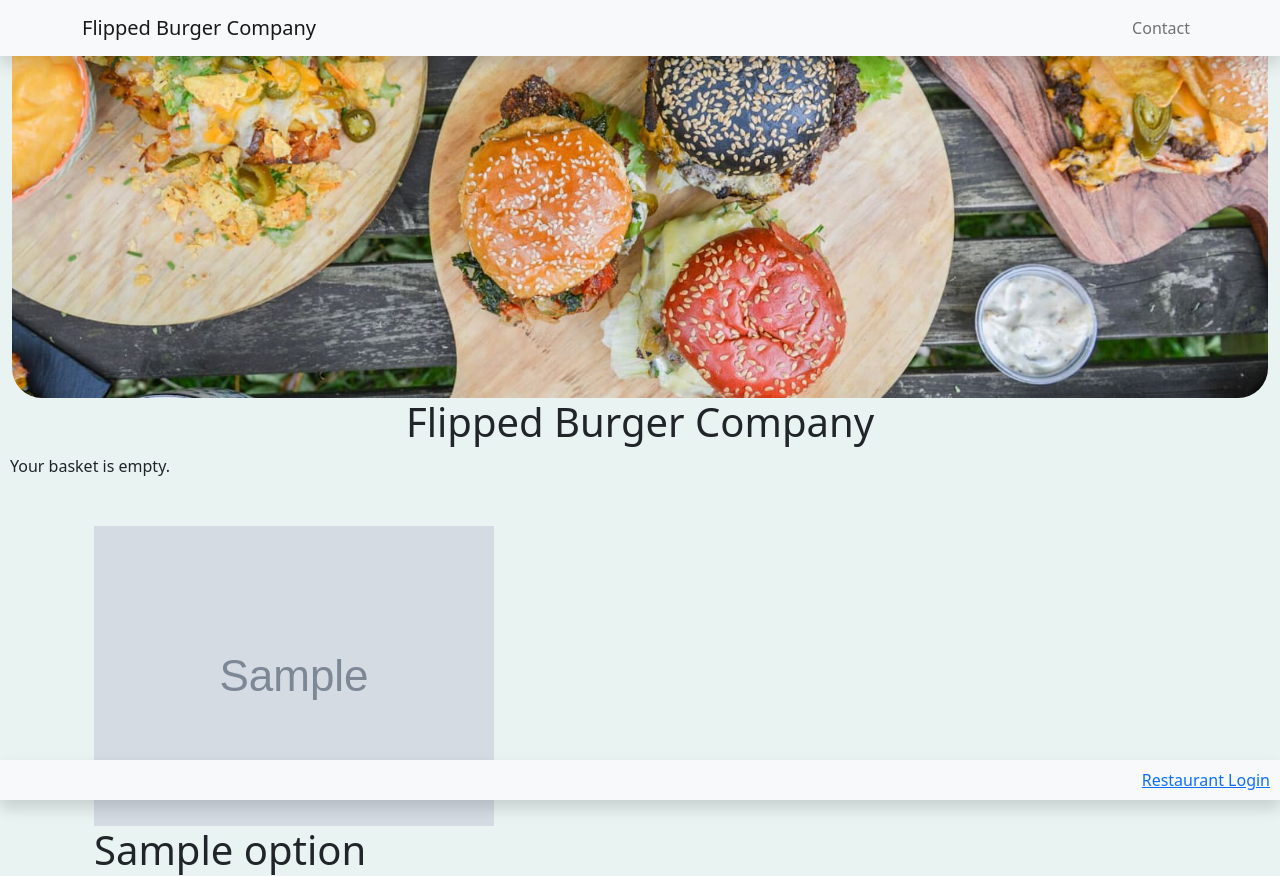
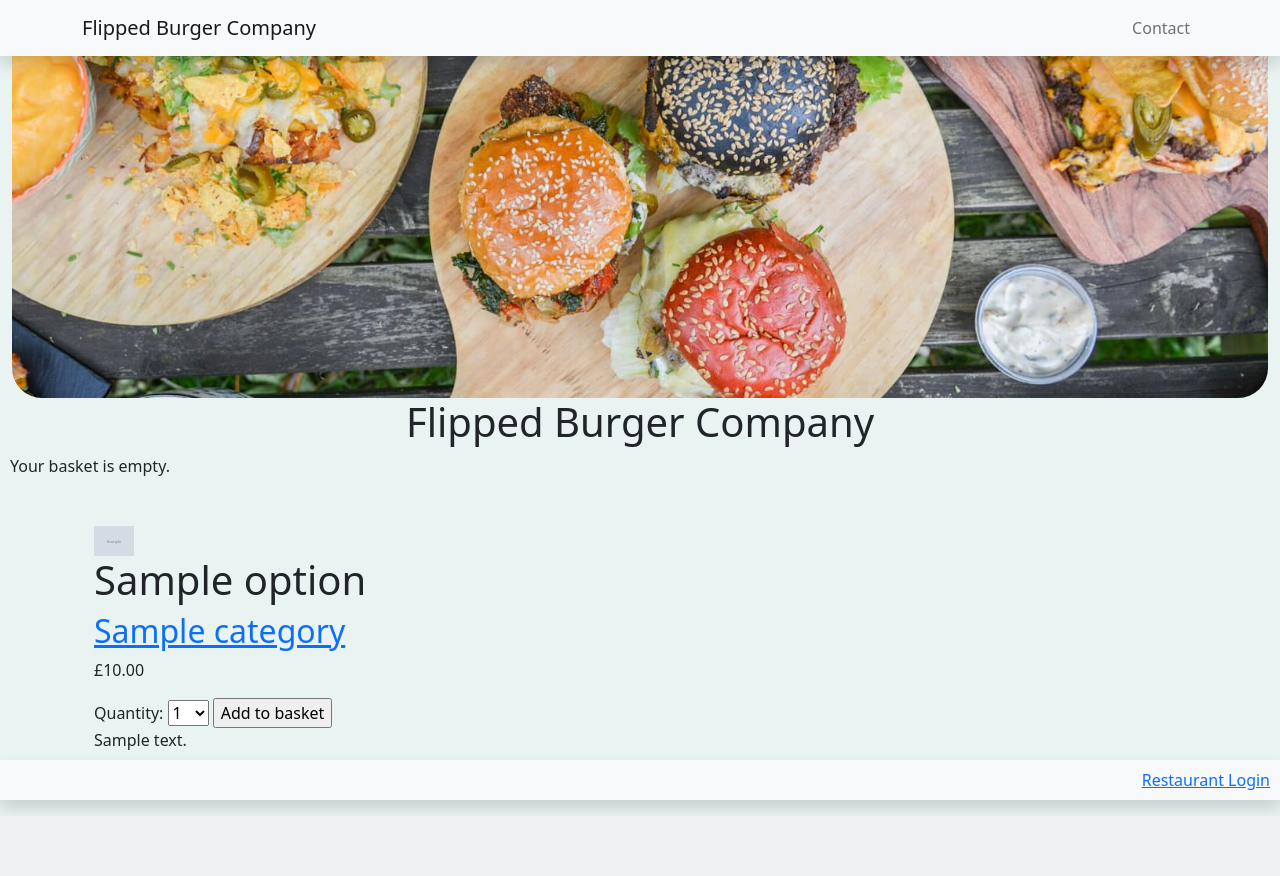
Before and after one commit to JamesCowans/Flipped_Burger_Co, a Django app: a page that uses restaurant/templates/restaurant/option/detail.html in a window 1280 px wide. Shown: the top 876 px of the page. After the commit the page ends 816 px from the top, so only its background shows below. Run offline with Django 4.2, Linux system fonts and the light colour scheme; tables that the repository leaves empty hold one stand-in row (values such as "Sample post"); grey boxes marked "Sample" are stand-in pictures.

Commit message:
update css to set max size of menu images

```diff
--- a/restaurant/static/css/style.css
+++ b/restaurant/static/css/style.css
@@ -81,3 +81,8 @@
 .basket{
    padding-left: 10px;
 }
+
+#menu-images{
+   max-width: 40px;
+   max-height: 40px;
+}
--- a/restaurant/templates/restaurant/option/detail.html
+++ b/restaurant/templates/restaurant/option/detail.html
@@ -10,7 +10,7 @@
     <div class="container">
         <div class="row">
         <div class="col-12 ">
-            <img src="{% if option.image %}{{ option.image.url }}{% else %}{% static 'img/awaiting_image.png' %}{% endif %}">
+            <img class='img-fluid' id='menu-images' src="{% if option.image %}{{ option.image.url }}{% else %}{% static 'img/awaiting_image.png' %}{% endif %}">
             <h1>{{ option.name }}</h1>
             <h2>
                 <a href="{{ option.category.get_absolute_url }}">
```
